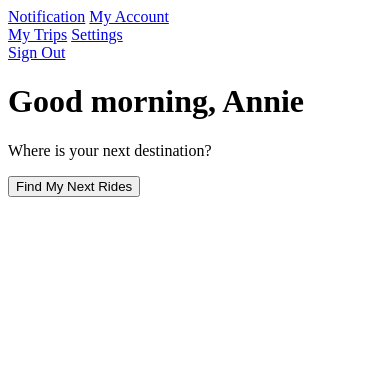
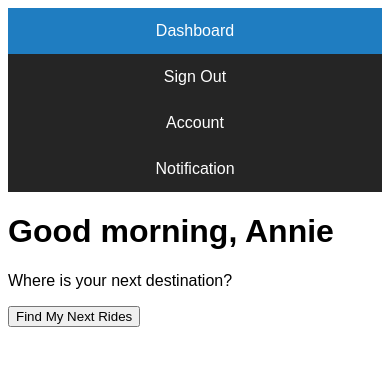
Before and after one commit to junruren/CSE-134B, a plain HTML site: page rider-dashboard.html in a window 390 px wide. Drawn offline with Linux system fonts and the light colour scheme; a web font is replaced by a local one.

Commit message:
Styled Top Navigation Bar using <ul> and removed orignal <nav> tag

```diff
--- /dev/null
+++ b/css/rider-dashboard.css
@@ -0,0 +1,60 @@
+* {
+    font-family: 'Muli', sans-serif;
+}
+ul.navbar {
+    list-style-type: none;
+    margin: 0;
+    padding: 0;
+    overflow: hidden;
+    background-color: #252525;
+}
+
+/* Keep all options float to the right */
+ul.navbar li {
+    float: right;
+}
+/* Exception for "Dashboard" option, which floats to left*/
+ul.navbar li.left {
+    float: left;
+}
+
+ul.navbar li a, ul.navbar li.dropdown a.dropbtn {
+    display: block;
+    color: white;
+    text-align: center;
+    padding: 14px 16px;
+    text-decoration: none;
+}
+
+ul.navbar li a:hover:not(.active) {background-color: #94C6CF;}
+
+ul.navbar li a.active {background-color: #1F7DC1;}
+
+ul.navbar .dropdown-content {
+    display: none;
+    position: absolute;
+    background-color: #f9f9f9;
+    min-width: 160px;
+    box-shadow: 0px 8px 16px 0px rgba(0,0,0,0.2);
+    z-index: 1;
+}
+
+ul.navbar .dropdown-content a {
+    color: black;
+    padding: 12px 16px;
+    text-decoration: none;
+    display: block;
+    text-align: left;
+}
+
+ul.navbar .dropdown-content a:hover {background-color: #f1f1f1}
+
+ul.navbar .dropdown:hover .dropdown-content {
+    display: block;
+}
+
+@media screen and (max-width: 600px){
+    ul.navbar li.left,
+    ul.navbar li.dropdown,
+    ul.navbar li {float: none;}
+}
--- a/rider-dashboard.html
+++ b/rider-dashboard.html
@@ -3,17 +3,24 @@
   <head>
     <meta charset="utf-8">
     <title>Dashboard</title>
+    <link href="https://fonts.googleapis.com/css?family=Muli" rel="stylesheet">
+    <link rel="stylesheet" href="./css/rider-dashboard.css">
   </head>
   <body>
-    <nav>
-      <a href="#">Notification</a>
-      <a href="#">My Account</a>
-      <div class="dropdown-content">
-        <a href="#">My Trips</a>
-        <a href="#">Settings</a>
-      </div>
-      <a href="#">Sign Out</a>
-    </nav>
+    <ul class="navbar">
+      <li class="left"><a class="active" href="#">Dashboard</a></li>
+      <!-- Order revered from right to left because ul.navbar li {float: right;}-->
+      <li><a href="#">Sign Out</a></li>
+      <li class="dropdown">
+        <a href="javascript:void(0)" class="dropbtn">Account</a>
+        <div class="dropdown-content">
+          <a href="#">My Trips</a>
+          <a href="#">Settings</a>
+        </div>
+      </li>
+      <li><a href="#">Notification</a></li>
+    </ul>
+
     <div class="container">
       <h1>Good morning, Annie</h1>
       <p>Where is your next destination?</p>
```
